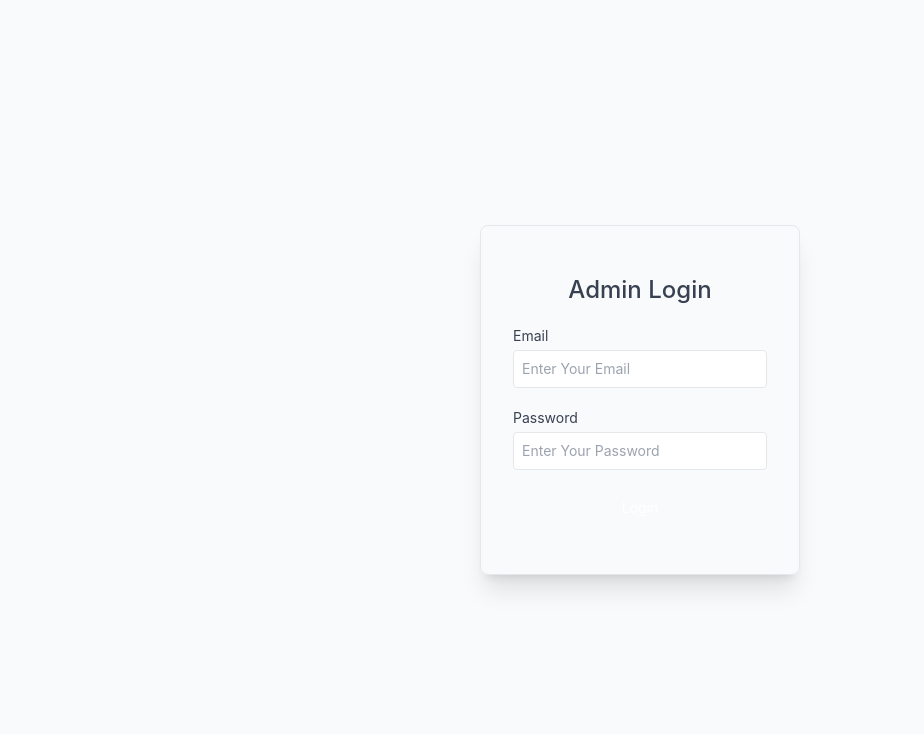
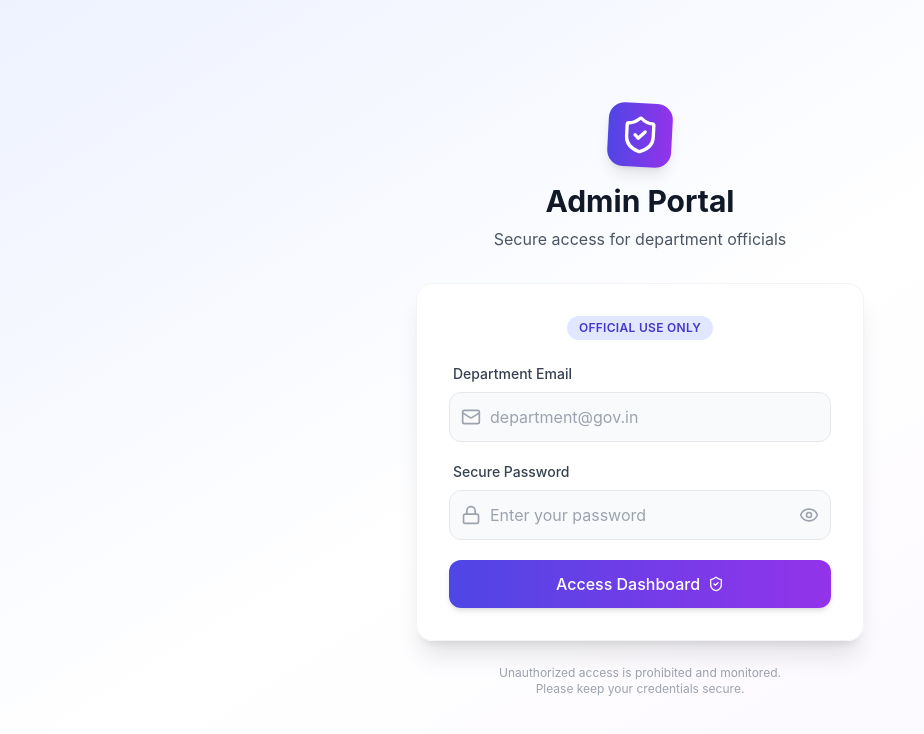
Before and after one commit to adityaborhade18/SIH_Project, a React (Create React App) app in the folder client/: page /admin/dashboard in a window 1280 px wide. Shown: the top 734 px of the page, without its empty margins (0-924 px from the left). Built offline with nearby package versions, Linux system fonts and the light colour scheme; no server answers.

Commit message:
update admin form

```diff
--- a/client/src/pages/admin/AdminLogin.js
+++ b/client/src/pages/admin/AdminLogin.js
@@ -2,7 +2,7 @@ import React, { useState } from 'react';
 import { useNavigate, useParams } from 'react-router-dom';
 import axios from 'axios';
 import toast from 'react-hot-toast';
-
+import { ShieldCheck, Mail, Lock, Loader2, Eye, EyeOff } from 'lucide-react';
 
 import SanitationDashboard from './sanitation';
 import Publichealth from './publichealth';
@@ -17,10 +17,13 @@ const AdminLogin = () => {
   const [email, setEmail] = useState('');
   const [password, setPassword] = useState('');
   const [loggedInDepartment, setLoggedInDepartment] = useState(null);
+  const [isLoading, setIsLoading] = useState(false);
+  const [showPassword, setShowPassword] = useState(false);
 
   const onSubmitHandler = async (event) => {
     try {
       event.preventDefault();
+      setIsLoading(true);
       const { data } = await axios.post('/api/admin/login', { email, password });
       if (data.success) {
         setAdmin(true);
@@ -33,6 +36,8 @@ const AdminLogin = () => {
       }
     } catch (error) {
       toast.error(error.message);
+    } finally {
+      setIsLoading(false);
     }
   };
 
@@ -48,43 +53,102 @@ const AdminLogin = () => {
   }
 
   return (
-    <div>
-      <form
-        onSubmit={onSubmitHandler}
-        className="min-h-screen flex items-center text-sm text-gray-700"
-      >
-        <div className="flex flex-col gap-5 m-auto items-start p-8 py-12 min-w-80 sm:min-w-88 rounded-lg shadow-xl border border-gray-200">
-          <p className="text-2xl font-medium m-auto">
-            <span className="text-primary"> Admin</span> Login
+    <div className="min-h-screen flex items-center justify-center bg-gradient-to-br from-indigo-50 via-white to-purple-50 px-4 py-12">
+      <div className="w-full max-w-md">
+        {/* Header */}
+        <div className="text-center mb-8">
+          <div className="inline-flex items-center justify-center w-16 h-16 bg-gradient-to-r from-indigo-600 to-purple-600 rounded-2xl mb-4 shadow-lg transform rotate-3 hover:rotate-6 transition-transform">
+            <ShieldCheck className="w-10 h-10 text-white" />
+          </div>
+          <h1 className="text-3xl font-bold text-gray-900 mb-2">
+            Admin Portal
+          </h1>
+          <p className="text-gray-600">
+            Secure access for department officials
           </p>
+        </div>
 
-          <div className="w-full">
-            <p>Email</p>
+        {/* Form Card */}
+        <div className="bg-white rounded-2xl shadow-xl border border-gray-100 p-8 backdrop-blur-sm bg-opacity-90">
+          <div className="mb-6 flex justify-center">
+            <span className="px-3 py-1 bg-indigo-100 text-indigo-700 rounded-full text-xs font-semibold tracking-wide uppercase">
+              Official Use Only
+            </span>
+          </div>
+          <form onSubmit={onSubmitHandler} className="space-y-5">
+            <div className="space-y-2">
+              <label className="block text-sm font-medium text-gray-700 pl-1">
+                Department Email
+              </label>
+              <div className="relative group">
+                <div className="absolute inset-y-0 left-0 pl-3 flex items-center pointer-events-none">
+                  <Mail className="h-5 w-5 text-gray-400 group-focus-within:text-indigo-500 transition-colors" />
+                </div>
                 <input
                   type="email"
-              placeholder="Enter Your Email"
-              className="border border-gray-200 rounded w-full p-2 mt-1 outline-primary"
+                  placeholder="department@gov.in"
+                  className="w-full pl-10 pr-4 py-3 border border-gray-200 rounded-xl focus:ring-2 focus:ring-indigo-500 focus:border-transparent transition-all outline-none bg-gray-50 focus:bg-white"
                   required
                   value={email}
                   onChange={(e) => setEmail(e.target.value)}
                 />
               </div>
-          <div className="w-full">
-            <p>Password</p>
+            </div>
+
+            <div className="space-y-2">
+              <label className="block text-sm font-medium text-gray-700 pl-1">
+                Secure Password
+              </label>
+              <div className="relative group">
+                <div className="absolute inset-y-0 left-0 pl-3 flex items-center pointer-events-none">
+                  <Lock className="h-5 w-5 text-gray-400 group-focus-within:text-indigo-500 transition-colors" />
+                </div>
                 <input
-              type="password"
-              placeholder="Enter Your Password"
-              className="border border-gray-200 rounded w-full p-2 mt-1 outline-primary"
+                  type={showPassword ? "text" : "password"}
+                  placeholder="Enter your password"
+                  className="w-full pl-10 pr-12 py-3 border border-gray-200 rounded-xl focus:ring-2 focus:ring-indigo-500 focus:border-transparent transition-all outline-none bg-gray-50 focus:bg-white"
                   required
                   value={password}
                   onChange={(e) => setPassword(e.target.value)}
                 />
-          </div>
-          <button className="bg-primary text-white w-full py-2 rounded-md cursor-pointer">
-            Login
+                <button
+                  type="button"
+                  onClick={() => setShowPassword(!showPassword)}
+                  className="absolute right-3 top-1/2 transform -translate-y-1/2 text-gray-400 hover:text-gray-600 transition-colors"
+                >
+                  {showPassword ? (
+                    <EyeOff className="w-5 h-5" />
+                  ) : (
+                    <Eye className="w-5 h-5" />
+                  )}
                 </button>
               </div>
+            </div>
+
+            <button
+              type="submit"
+              disabled={isLoading}
+              className="w-full bg-gradient-to-r from-indigo-600 to-purple-600 text-white font-medium py-3 rounded-xl hover:from-indigo-700 hover:to-purple-700 focus:outline-none focus:ring-2 focus:ring-offset-2 focus:ring-indigo-500 transform hover:-translate-y-0.5 transition-all shadow-md flex items-center justify-center space-x-2"
+            >
+              {isLoading ? (
+                <>
+                  <Loader2 className="w-5 h-5 animate-spin" />
+                  <span>Verifying...</span>
+                </>
+              ) : (
+                <>
+                  <span>Access Dashboard</span>
+                  <ShieldCheck className="w-4 h-4" />
+                </>
+              )}
+            </button>
           </form>
+        </div>
+
+        <p className="text-center text-xs text-gray-400 mt-6 max-w-xs mx-auto">
+          Unauthorized access is prohibited and monitored. Please keep your credentials secure.
+        </p>
+      </div>
     </div>
   );
 };
--- a/client/src/pages/admin/sanitation.js
+++ b/client/src/pages/admin/sanitation.js
@@ -1,5 +1,8 @@
 import React, { useState, useEffect } from 'react';
 import DirectionsCar from '@mui/icons-material/DirectionsCar';
+import { useNavigate } from 'react-router-dom';
+import axios from 'axios';
+import toast from 'react-hot-toast';
 
 import { DataGrid, GridActionsCellItem } from '@mui/x-data-grid';
 import {
@@ -77,7 +80,8 @@ import {
   Image,
   VideoLibrary,
   AttachFile,
-  CleaningServices
+  CleaningServices,
+  Logout
 } from '@mui/icons-material';
 import { useIssues } from '../../context/IssueContext';
 import { BarChart, Bar, XAxis, YAxis, CartesianGrid, Tooltip as RechartsTooltip, ResponsiveContainer, PieChart, Pie, Cell, Legend, LineChart, Line } from 'recharts';
@@ -287,6 +291,7 @@ const categoryIcons = {
 };
 
 const SanitationDashboard = () => {
+  const navigate = useNavigate();
   const theme = useTheme();
   const { updateIssueStatus } = useIssues();
 
@@ -589,11 +594,26 @@ const SanitationDashboard = () => {
   ];
 
 
+  const handleLogout = async () => {
+    try {
+      const { data } = await axios.post('/api/admin/logout');
+      if (data.success) {
+        toast.success(data.message);
+        navigate('/admin/sanitation'); // Assuming this redirects to login if unauth, or we can use custom path
+        window.location.reload();
+      } else {
+        toast.error(data.message);
+      }
+    } catch (error) {
+      console.error("Logout failed", error);
+      toast.error("Logout failed");
+    }
+  };
 
 
   // Render the component
   return (
-    <Box sx={{ p: 3, py: 8}}>
+    <Box sx={{ p: 3, py: 8 }}>
       <Box display="flex" justifyContent="space-between" alignItems="center" mb={3}>
 
         <Box>
@@ -606,6 +626,14 @@ const SanitationDashboard = () => {
           </Typography>
         </Box>
         <Box display="flex" gap={1}>
+          <Button
+            variant="outlined"
+            color="error"
+            startIcon={<Logout />}
+            onClick={handleLogout}
+          >
+            Logout
+          </Button>
           <Button
             variant="outlined"
             startIcon={<Refresh />}
```
Lines whose indentation alone changed are shown as unchanged.
